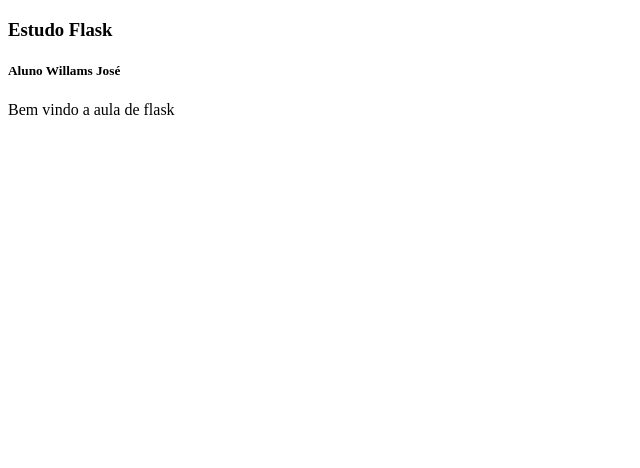
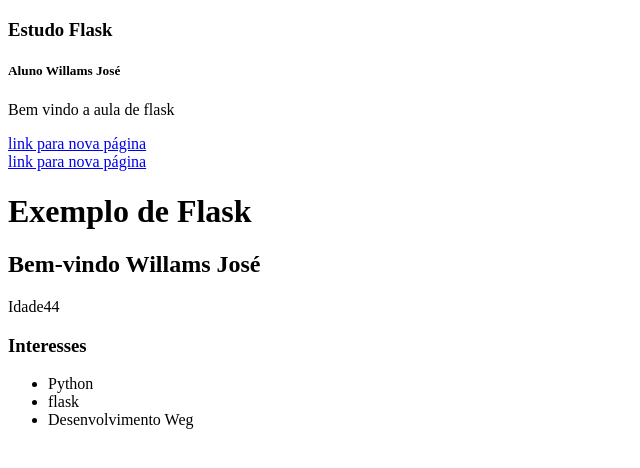
Before and after one commit to Wjosedev/EstudoFlask, a Flask app: page / in a window 1280 px wide. Shown: the top 468 px of the page, without its empty margins (0-640 px from the left). Run offline with Flask 3, Linux system fonts and the light colour scheme.

Commit message:
Atualização3

```diff
--- a/Documents/Cursos/Portifólio/Flask/aula/templates/index.html
+++ b/Documents/Cursos/Portifólio/Flask/aula/templates/index.html
@@ -15,7 +15,25 @@
         <p>Bem vindo a aula de flask</p>
     </div>
 
+    <a href = "/nova/"> link para nova página</a><br>
 
+    <a href = "{{url_for('novapagina')}}"> link para nova página</a>
+
+    <div>
+        <h1>Exemplo de Flask</h1>
+
+        <h2>Bem-vindo {{nome}}</h2>
+
+        <p>Idade{{idade}}</p>
+
+        <h3>Interesses</h3>
+        <ul>
+            {%for interesses in interesses%}
+                <li>{{interesses}}</li>
+            {%endfor%}
+
+        </ul>
+    </div>
 
 </body>
 </html>
--- a/Documents/Cursos/Portifólio/Flask/aula/views.py
+++ b/Documents/Cursos/Portifólio/Flask/aula/views.py
@@ -1,6 +1,14 @@
 from aula import app
-from flask import render_template
+from flask import render_template, url_for
 
 @app.route('/')
 def homepage():
-    return render_template('index.html')
+    nome = 'Willams José'
+    idade = 44
+    interesses = ['Python', 'flask', 'Desenvolvimento Weg']
+    return render_template('index.html', nome=nome, idade=idade, interesses =interesses)
+
+
+@app.route('/Contato/')
+def novapagina():
+    return 'outra view'
```
